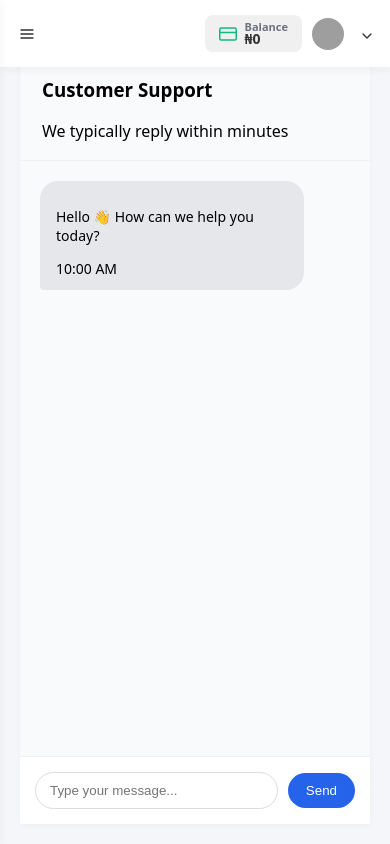
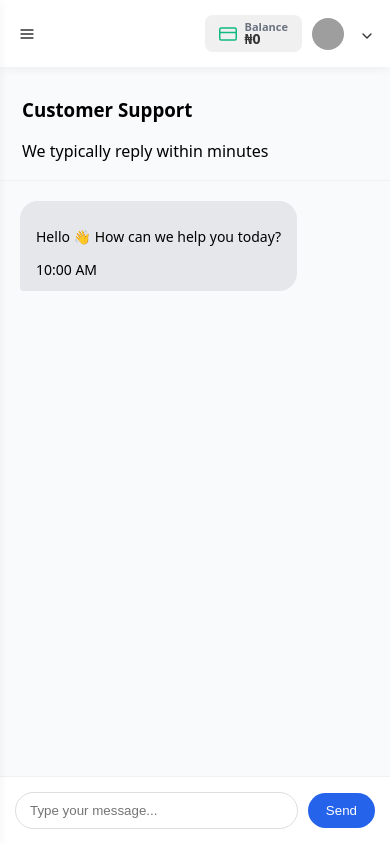
Before and after one commit to ay30bg/realsms, a React (Create React App) app: page /support in a window 390 px wide. Built offline with nearby package versions, Linux system fonts and the light colour scheme; no server answers; grey boxes are pictures that could not be loaded.

Commit message:
Update support.css

```diff
--- a/src/styles/support.css
+++ b/src/styles/support.css
@@ -1,27 +1,28 @@
 /* ================= GLOBAL ================= */
 html, body {
+  margin: 0;
   height: 100%;
-  margin: 0;
   overflow: hidden; /* lock page scroll */
 }
 
 /* ================= MAIN CONTAINER ================= */
 .user-support-container {
+  position: absolute;       /* absolute to parent/body */
+  top: 60px;                /* height of topbar */
+  bottom: 0;                /* sticks to bottom */
+  left: 0;
+  right: 0;
+
   display: flex;
   flex-direction: column;
 
-  /* Adjust height: subtract topbar height */
-  height: calc(100vh - 60px); /* 60px = navbar height */
-  width: 100%;
   max-width: 800px;
-
-  /* Start below navbar */
-  margin: 80px auto 0; /* top margin = navbar height */
+  margin: 0 auto;
 
   background: #ffffff;
-  border-radius: 0;
   overflow: hidden;
   box-shadow: 0 2px 6px rgba(0,0,0,0.03);
+  border-radius: 0;          /* prevent overflow */
 }
 
 /* ================= HEADER ================= */
@@ -36,19 +37,10 @@ html, body {
 .user-support-body {
   flex: 1;
   padding: 20px;
-  overflow-y: auto;  /* ONLY chat scrolls */
+  overflow-y: auto;        /* only chat scrolls */
   background: #f8fafc;
   display: flex;
   flex-direction: column;
-}
-
-/* Scrollbar styling (optional) */
-.user-support-body::-webkit-scrollbar {
-  width: 6px;
-}
-.user-support-body::-webkit-scrollbar-thumb {
-  background: rgba(0,0,0,0.08);
-  border-radius: 10px;
 }
 
 /* ================= MESSAGES ================= */
@@ -56,9 +48,11 @@ html, body {
   display: flex;
   margin-bottom: 15px;
 }
+
 .chat-message.user {
   justify-content: flex-end;
 }
+
 .chat-message.support {
   justify-content: flex-start;
 }
@@ -70,11 +64,13 @@ html, body {
   font-size: 14px;
   word-wrap: break-word;
 }
+
 .chat-message.user .bubble {
   background: #2563eb;
   color: #fff;
   border-bottom-right-radius: 4px;
 }
+
 .chat-message.support .bubble {
   background: #e5e7eb;
   border-bottom-left-radius: 4px;
@@ -87,8 +83,9 @@ html, body {
   padding: 15px;
   border-top: 1px solid #f1f1f1;
   background: #ffffff;
-  flex-shrink: 0; /* fixed at bottom */
+  flex-shrink: 0;
 }
+
 .user-support-input input {
   flex: 1;
   padding: 10px 14px;
@@ -96,6 +93,7 @@ html, body {
   border: 1px solid #ddd;
   outline: none;
 }
+
 .user-support-input button {
   margin-left: 10px;
   padding: 10px 18px;
@@ -109,9 +107,9 @@ html, body {
 /* ================= MOBILE ================= */
 @media (max-width: 768px) {
   .user-support-container {
-    height: calc(100vh - 60px);
-    margin-top: 60px;
+    top: 60px;  /* same as navbar height */
   }
+
   .bubble {
     max-width: 85%;
   }
```
